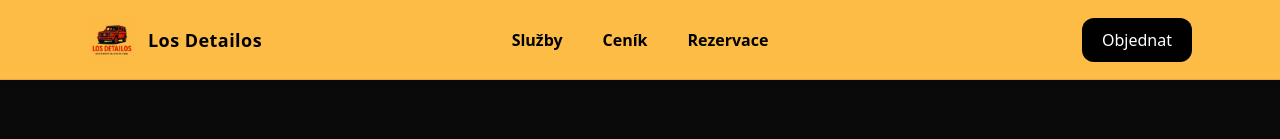
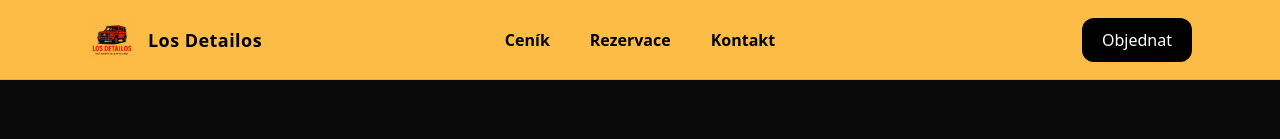
Before and after one commit to cyriac9966/losdetailos, a React (Vite) app: page / in a window 1280 px wide. Shown: the top 139 px of the page. Built offline with nearby package versions, Linux system fonts and the light colour scheme; the HTML template or start-up script is replaced by a standard one.

Commit message:
UI: přidán odkaz Kontakt, odstraněno O nás z topbaru

```diff
--- a/src/components/Topbar.jsx
+++ b/src/components/Topbar.jsx
@@ -22,12 +22,6 @@ export default function Topbar() {
                 {/* Navigace uprostřed */}
                 <nav className="hidden sm:flex items-center gap-10 absolute left-1/2 -translate-x-1/2">
                     <a
-                        href="#sluzby"
-                        className="text-black hover:text-black/70 text-base font-semibold transition"
-                    >
-                        Služby
-                    </a>
-                    <a
                         href="#cenik"
                         className="text-black hover:text-black/70 text-base font-semibold transition"
                     >
@@ -38,6 +32,12 @@ export default function Topbar() {
                         className="text-black hover:text-black/70 text-base font-semibold transition"
                     >
                         Rezervace
+                    </a>
+                    <a
+                        href="#kontakt"
+                        className="text-black hover:text-black/70 text-base font-semibold transition"
+                    >
+                        Kontakt
                     </a>
                 </nav>
 
```
